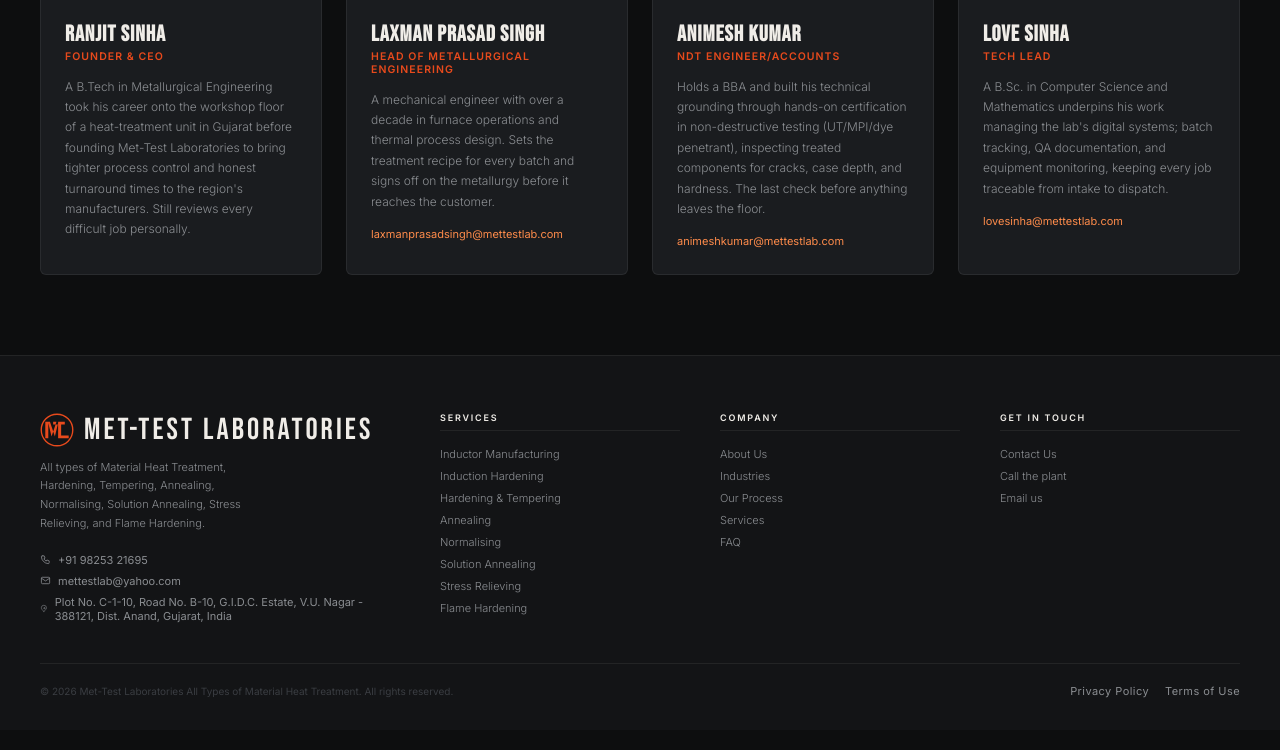
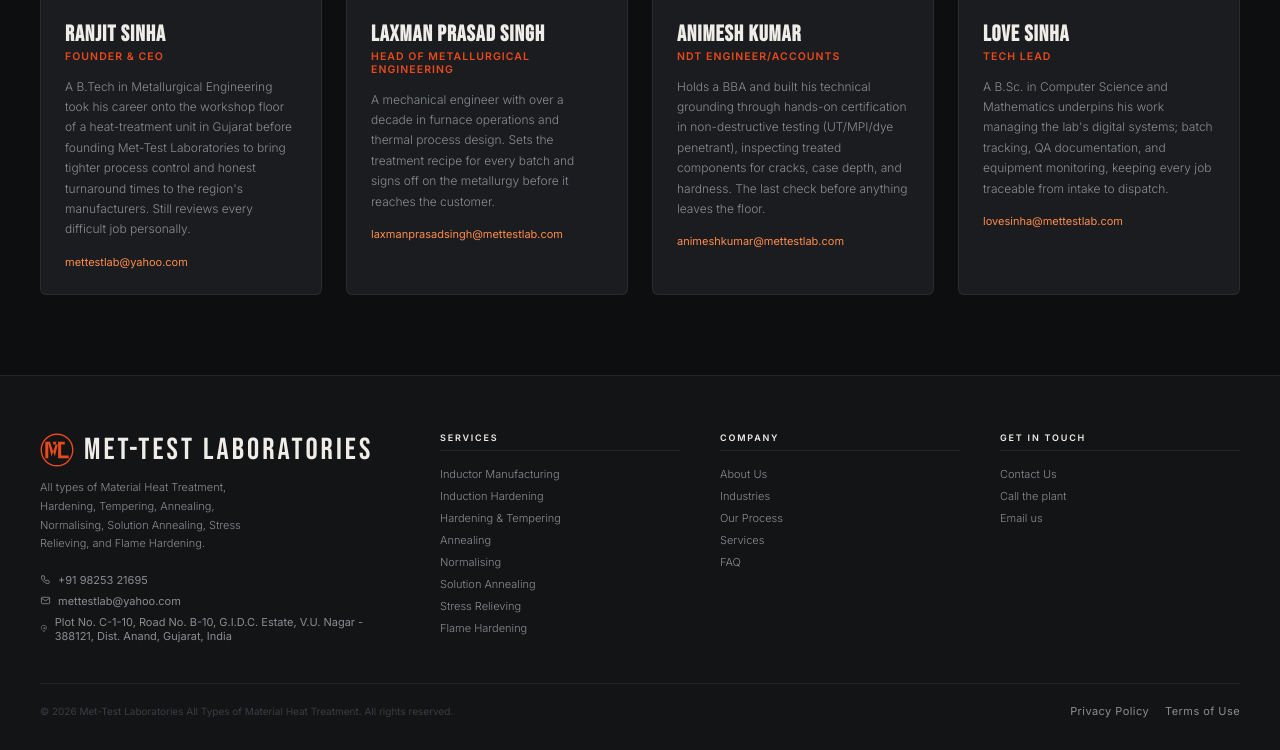
Before and after one commit to lovesinha69/mettest-website, a website: page public/about.html in a window 1280 px wide. Shown: the part 1527-2277 px from the top of the page. Drawn offline with Linux system fonts and the light colour scheme.

Commit message:
Add contact email to Ranjit Sinha's leadership card
Uses the existing mettestlab@yahoo.com until a domain address exists for
him. Styled and padded identically to the other three cards.

```diff
--- a/public/about.html
+++ b/public/about.html
@@ -360,6 +360,7 @@
           <h3 class="leader-name">Ranjit Sinha</h3>
           <div class="leader-role">Founder &amp; CEO</div>
           <p class="leader-bio">A B.Tech in Metallurgical Engineering took his career onto the workshop floor of a heat-treatment unit in Gujarat before founding Met-Test Laboratories to bring tighter process control and honest turnaround times to the region's manufacturers. Still reviews every difficult job personally.</p>
+          <a class="leader-email" href="mailto:mettestlab@yahoo.com">mettestlab@yahoo.com</a>
         </div>
       </div>
 
```
